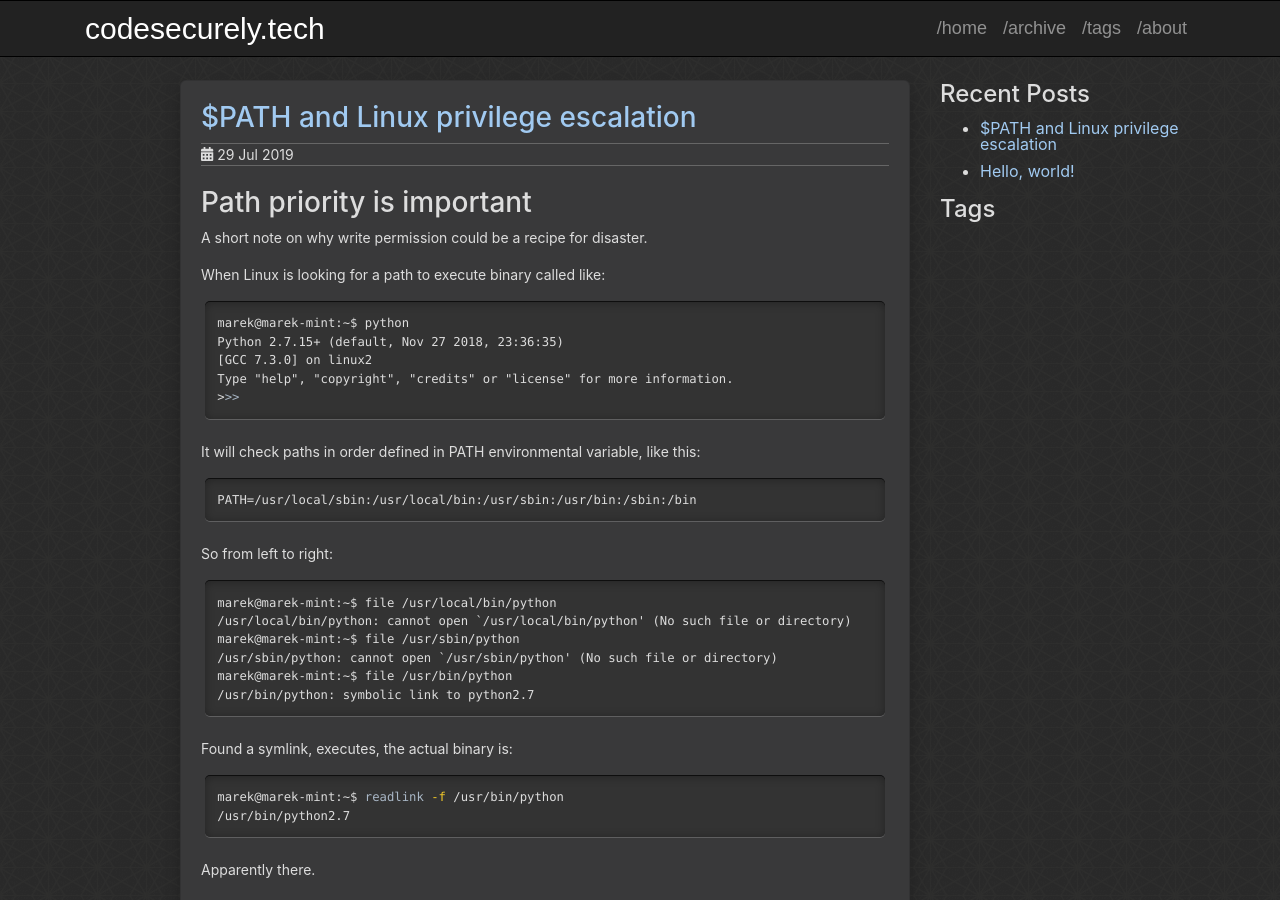
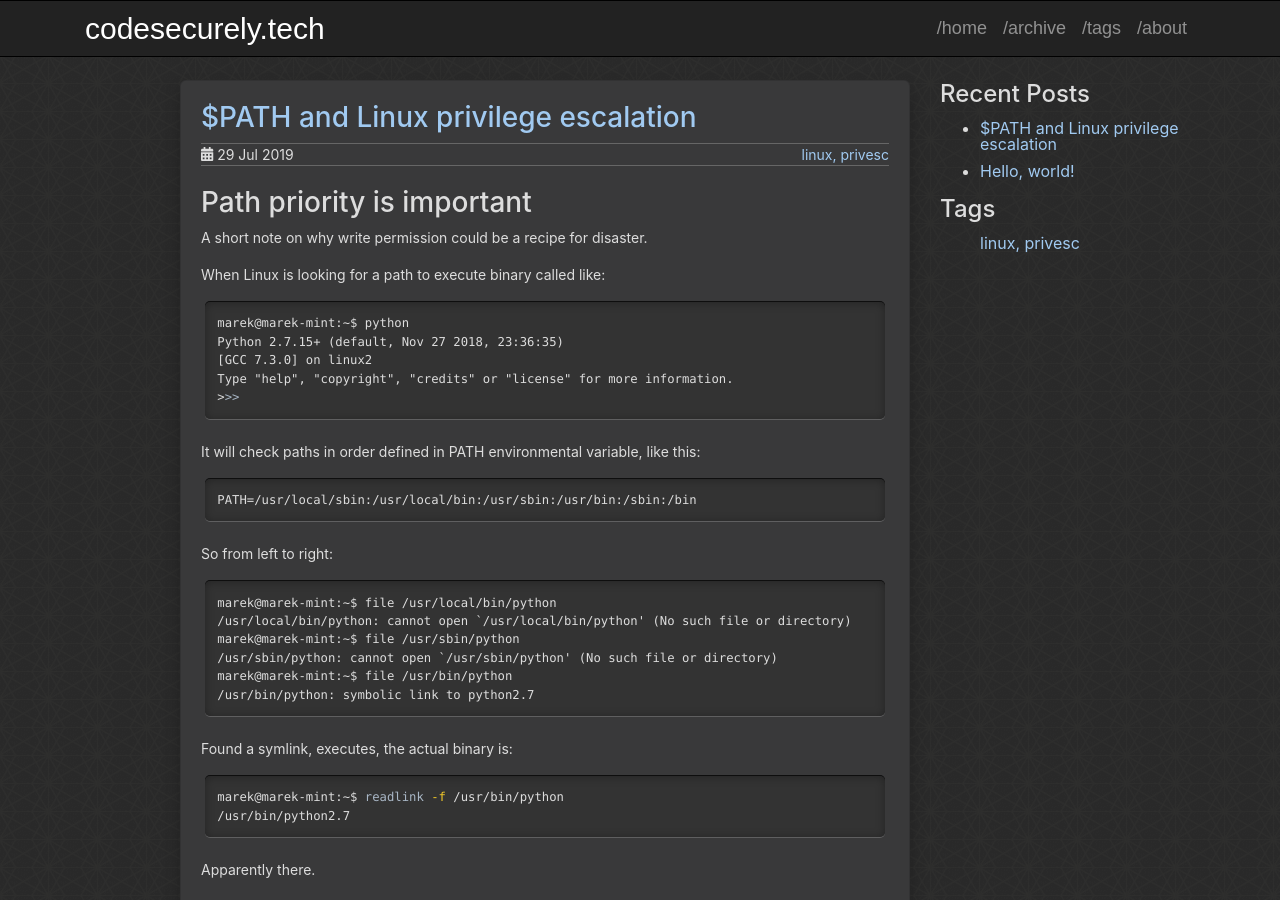
Before and after one commit to codesecurely/codesecurely.github.io, a Jekyll site: the page built from _posts/2019-07-29-privilege-escalation-linux-path.md, in a window 1280 px wide and 900 px high. Built offline with Jekyll 4.4.1, drawn with Linux system fonts in a browser that asks for light colours.

Commit message:
path privesc post fix commit

```diff
--- a/_posts/2019-07-29-priv-esc-path.md
+++ b/_posts/2019-07-29-privilege-escalation-linux-path.md
@@ -2,6 +2,7 @@
 layout: post
 title:  "$PATH and Linux privilege escalation"
 description: "A note concerning privilege escalation in Linux by abusing path priorities."
+tag: linux, privesc
 ---
 
 # Path priority is important
```
